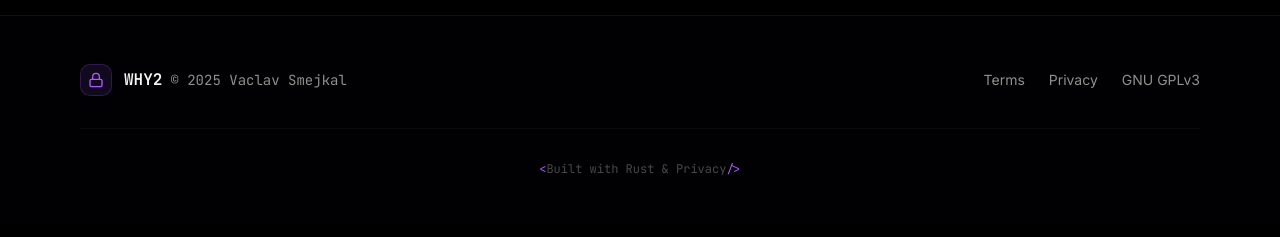
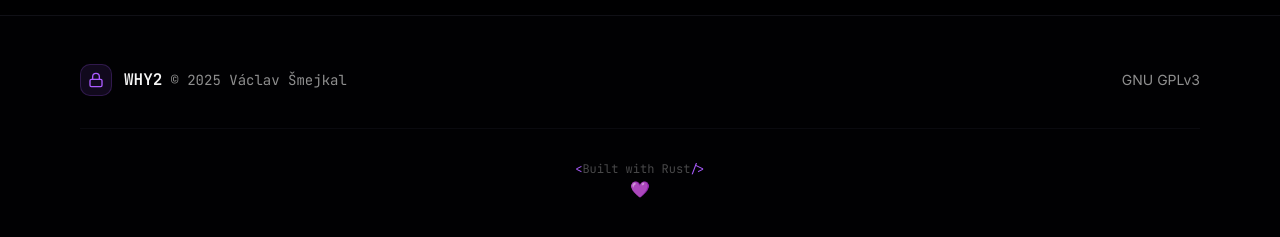
Before and after one commit to ENGO150/WHY2-Website, a Next.js app: page / in a window 1280 px wide. Shown: the part 3421-3658 px from the top of the page. Built offline with nearby package versions, Linux system fonts and the light colour scheme.

Commit message:
update footer

```diff
--- a/components/footer.tsx
+++ b/components/footer.tsx
@@ -14,22 +14,13 @@ export function Footer() {
             </div>
             <div className="font-mono">
               <span className="text-foreground font-semibold">WHY2</span>
-              <span className="text-muted-foreground text-sm ml-2">© {new Date().getFullYear()} Vaclav Smejkal</span>
+              <span className="text-muted-foreground text-sm ml-2">© {new Date().getFullYear()} Václav Šmejkal</span>
             </div>
           </div>
 
           {/* Links */}
           <nav className="flex items-center gap-6">
-            <a href="#" className="text-sm text-muted-foreground hover:text-primary transition-colors duration-200">
-              Terms
-            </a>
-            <a href="#" className="text-sm text-muted-foreground hover:text-primary transition-colors duration-200">
-              Privacy
-            </a>
-            <a
-              href="#"
-              className="text-sm text-muted-foreground hover:text-primary transition-colors duration-200 flex items-center gap-1"
-            >
+            <a href="https://www.gnu.org/licenses/gpl-3.0.en.html" target="_blank" className="text-sm text-muted-foreground hover:text-primary transition-colors duration-200 flex items-center gap-1">
               <span>GNU GPLv3</span>
             </a>
           </nav>
@@ -39,9 +30,12 @@ export function Footer() {
         <div className="mt-8 pt-8 border-t border-border/30 flex items-center justify-center">
           <p className="font-mono text-xs text-muted-foreground/50">
             <span className="text-primary">{"<"}</span>
-            Built with Rust & Privacy
+            Built with Rust
             <span className="text-primary">{"/>"}</span>
           </p>
+        </div>
+        <div className="flex items-center justify-center">
+            💜
         </div>
       </div>
     </footer>
```
